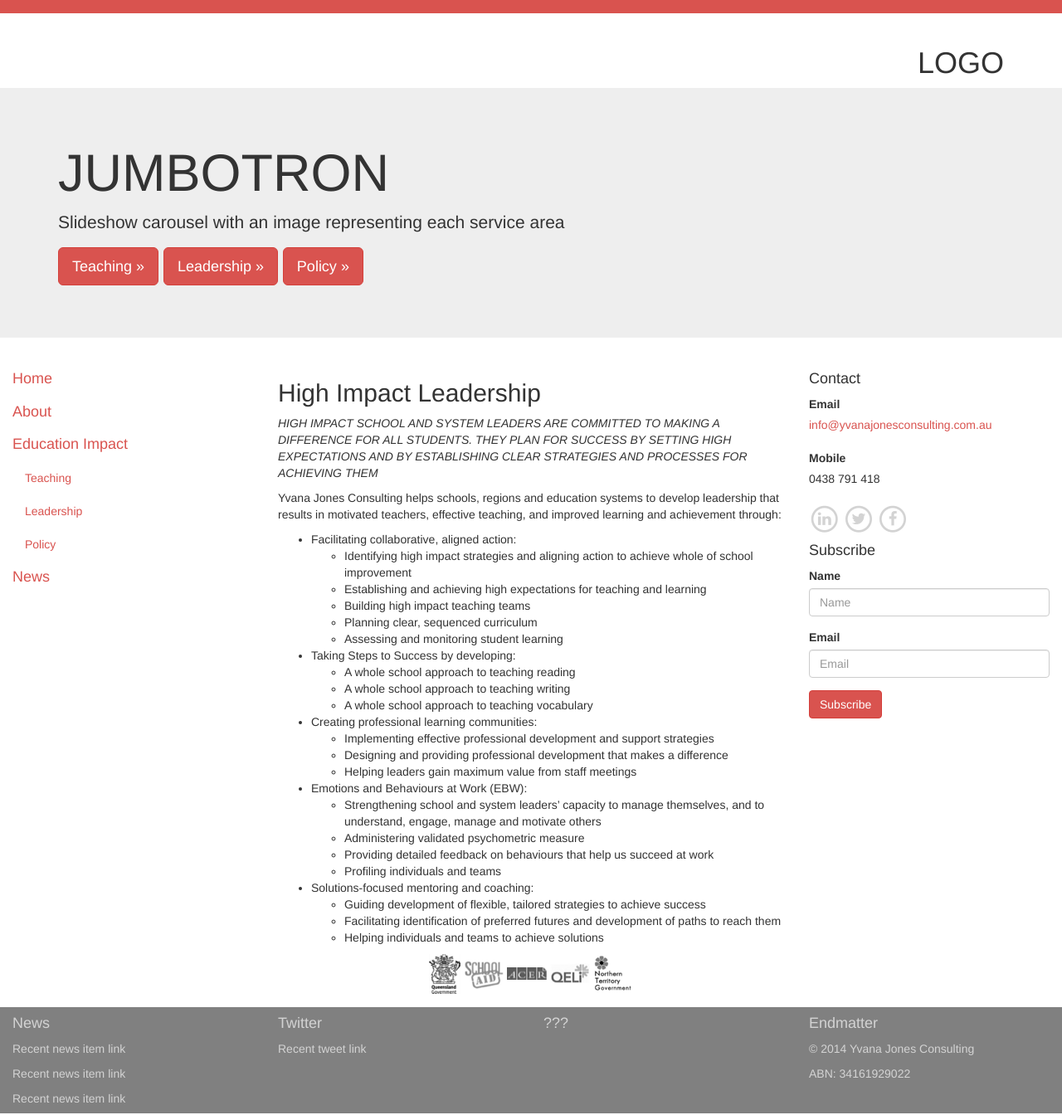
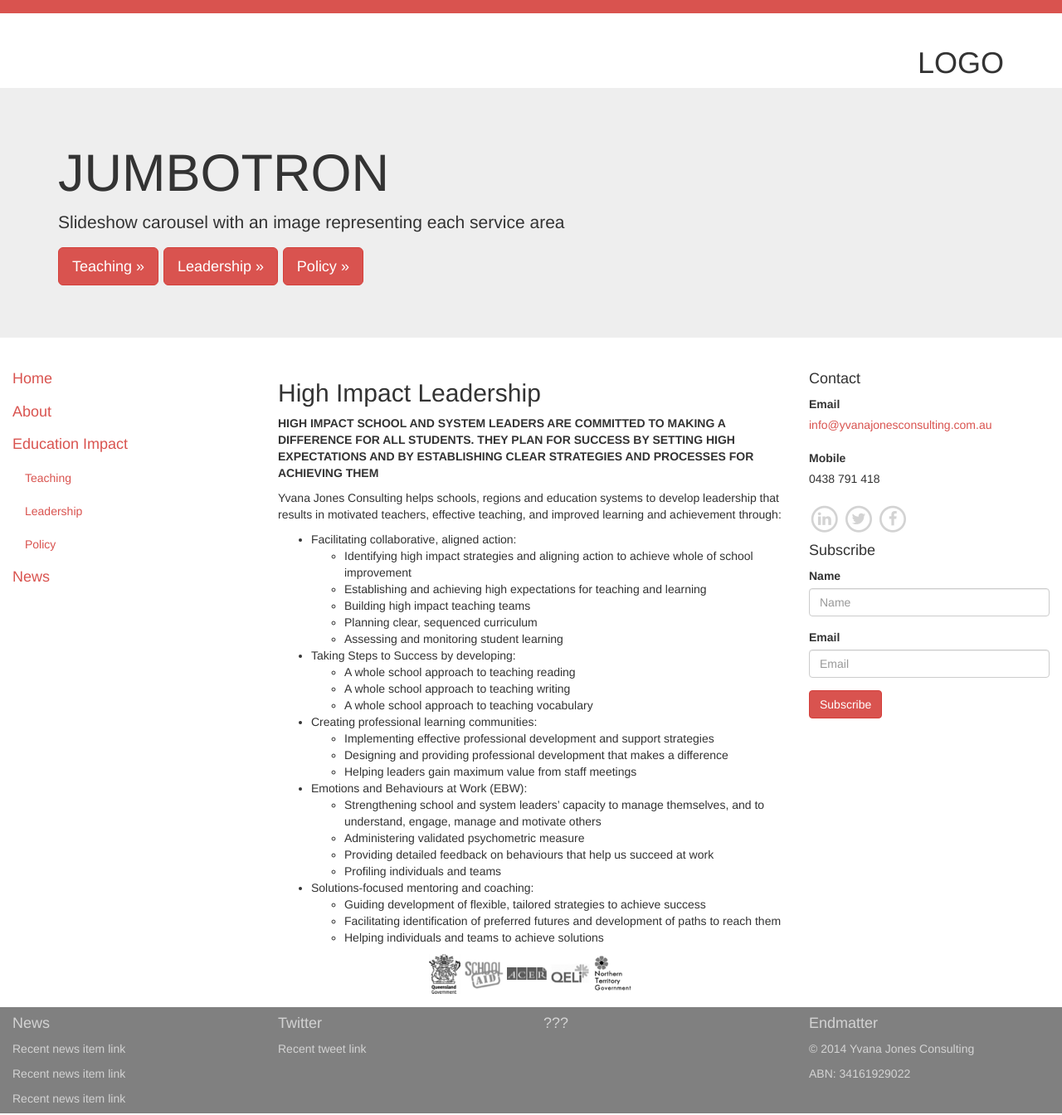
Before and after one commit to idm/idm.github.io, a Jekyll site: the page built from yjc/leadership.md, in a window 1280 px wide. Shown: the whole page at 83% size. Built offline with Jekyll 4.4.1, drawn with Linux system fonts in a browser that asks for light colours; nearby versions of some CDN libraries.

```diff
--- a/yjc/leadership.md
+++ b/yjc/leadership.md
@@ -2,7 +2,7 @@
 layout: yjc
 title: High Impact Leadership
 ---
-*HIGH IMPACT SCHOOL AND SYSTEM LEADERS ARE COMMITTED TO MAKING A DIFFERENCE FOR ALL STUDENTS. THEY PLAN FOR SUCCESS BY SETTING HIGH EXPECTATIONS AND BY ESTABLISHING CLEAR STRATEGIES AND PROCESSES FOR ACHIEVING THEM*
+**HIGH IMPACT SCHOOL AND SYSTEM LEADERS ARE COMMITTED TO MAKING A DIFFERENCE FOR ALL STUDENTS. THEY PLAN FOR SUCCESS BY SETTING HIGH EXPECTATIONS AND BY ESTABLISHING CLEAR STRATEGIES AND PROCESSES FOR ACHIEVING THEM**
 
 Yvana Jones Consulting helps schools, regions and education systems to develop leadership that results in motivated teachers, effective teaching, and improved learning and achievement through:
 
```
